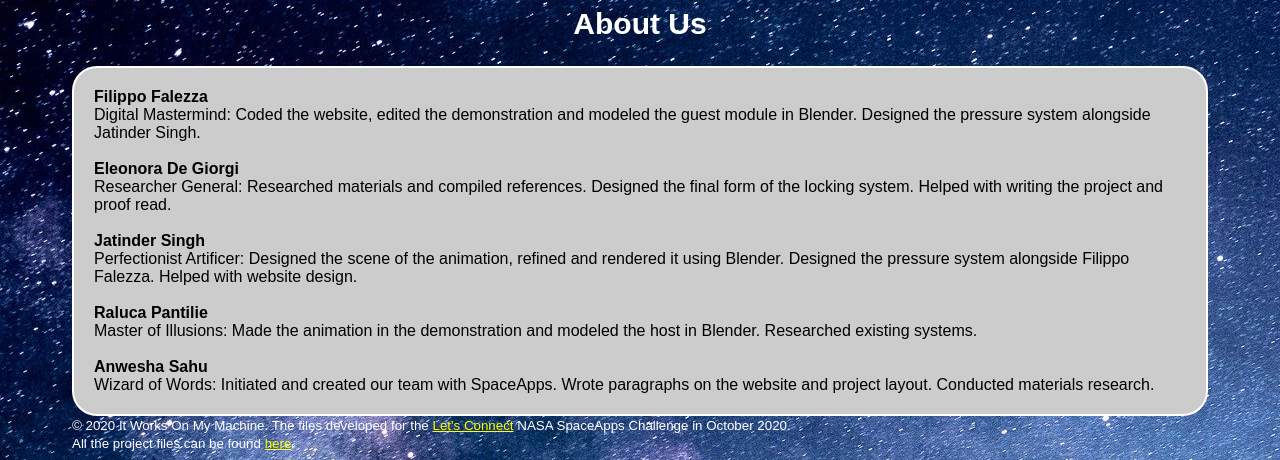
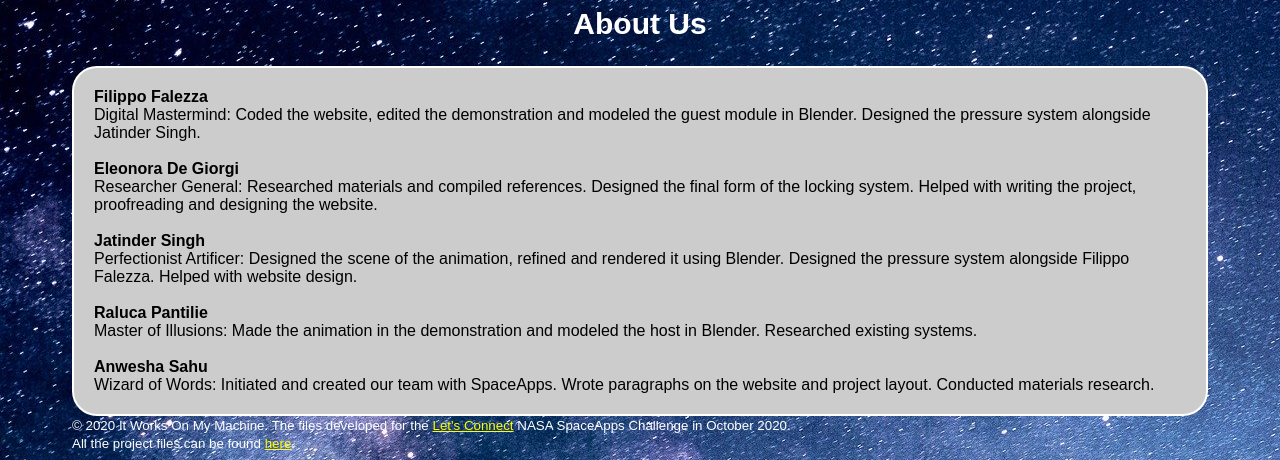
Before and after one commit to IWM-It-Works-on-my-Machine/IWM-It-Works-on-my-Machine.github.io, a plain HTML site: page index.html in a window 1280 px wide. Shown: the part 2766-3226 px from the top of the page. Drawn offline with Linux system fonts and the light colour scheme.

Commit message:
Added info in about us box

```diff
--- a/index.html
+++ b/index.html
@@ -122,7 +122,7 @@
      <br>
        <p> <b>Eleonora De Giorgi</b>
        <br>
-         Researcher General: Researched materials and compiled references. Designed the final form of the locking system. Helped with writing the project and proof read.
+         Researcher General: Researched materials and compiled references. Designed the final form of the locking system. Helped with writing the project, proofreading and designing the website.
       <br>
       <br>
        <p> <b>Jatinder Singh </b>
```
